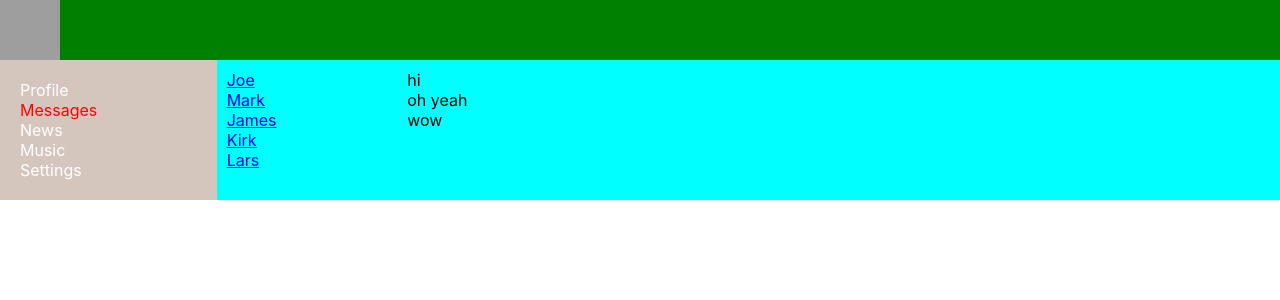
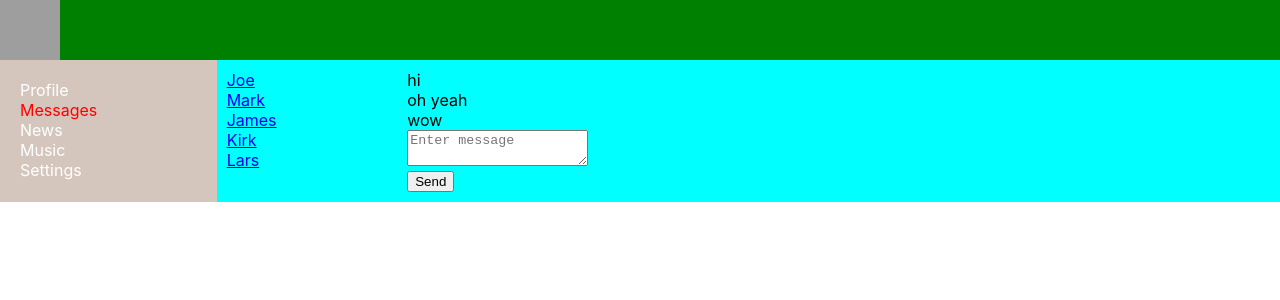
Before and after one commit to MotorheadLemmy/React_Learning, a React (Create React App) app: page /dialogs in a window 1280 px wide. Shown: the top 300 px of the page. Built offline with nearby package versions, Linux system fonts and the light colour scheme; grey boxes are pictures that could not be loaded.

Commit message:
40lesson adding messages to dialogs

```diff
--- a/src/App.js
+++ b/src/App.js
@@ -12,6 +12,7 @@
 
 const App = (props) => {
 
+
   return (
 
     <div className='app-wrapper'>
@@ -22,9 +23,13 @@
         <Route path='/profile' component={Profile} /> */}
 
           <Route path='/dialogs' render={()=> <Dialogs
-          //  dialogs={props.state.dialogsPage.dialogs}
-          //   messages={props.state.dialogsPage.messages} />} />
-          state={props.state.dialogsPage} />}  />
+
+          // messages={props.state.dialogsPage.messages}
+          // dialogs={props.state.dialogsPage.dialogs}
+          // dispatch={props.dispatch}
+          // newMessageBody={props.state.dialogsPage.newMessageBody}
+          store={props.store}
+           />} />
         <Route path='/profile' render={()=><Profile
         // posts={props.state.profilePage.posts} />} />
         profilePage={props.state.profilePage}
--- a/src/components/Dialogs/Dialogs.jsx
+++ b/src/components/Dialogs/Dialogs.jsx
@@ -2,16 +2,44 @@
 import s from './Dialogs.module.css';
 import DialogItem from './DialogItem/DialogItem';
 import Message from './Message/Message';
+import { sendMessageCreator, updateNewMessageBodyCreator } from '../../redux/state';
 
 
 const Dialogs=(props)=>{
 
 
-    let dialogsElements=props.state.dialogs.map(d=>{
+    let state=props.store.getState().dialogsPage
+
+    let dialogsElements=state.dialogs.map(d=>{
        return <DialogItem name={d.name} id={d.id} />
     });
+    // let dialogsElements=props.dialogs.map(d=>{
+    //     return <DialogItem name={d.name} id={d.id} />
+    //  });
 
-     let messagesElements=props.state.messages.map(m=> <Message message={m.message} /> )
+     let messagesElements=state.messages.map(m=> <Message message={m.message} /> )
+     let newMessageBody=state.newMessageBody
+     //let messagesElements=props.messages.map(m=> <Message message={m.message} /> )
+     //let newMessageBody=props.newMessageBody
+    //  let onSendMessageClick=()=>{
+    //     props.dispatch(sendMessageCreator())
+
+    //  }
+    //  let onNewMessageChange=(e)=>{
+    //      let body=e.target.value
+    //      props.dispatch(updateNewMessageBodyCreator(body))
+
+    //  }
+    let onSendMessageClick=()=>{
+        props.store.dispatch(sendMessageCreator())
+
+     }
+     let onNewMessageChange=(e)=>{
+         let body=e.target.value
+         props.store.dispatch(updateNewMessageBodyCreator(body))
+
+     }
+
 
 
 
@@ -22,6 +50,7 @@
     return(
         <div className={s.dialogs}>
             <div className={s.dialogItems}>
+
                {dialogsElements}
 
             </div>
@@ -29,7 +58,11 @@
                  {/* <Message message={messages[0].message}/>
                 <Message message={messages[1].message}/>
                 <Message message='wow'/>  */}
-                {messagesElements}
+                <div>{messagesElements}</div>
+                <div>
+                    <div><textarea placeholder='Enter message' onChange={onNewMessageChange} value={newMessageBody}></textarea></div>
+                    <div><button onClick={onSendMessageClick}>Send</button></div>
+                </div>
 
             </div>
         </div>
--- a/src/components/Profile/My Posts/MyPosts.jsx
+++ b/src/components/Profile/My Posts/MyPosts.jsx
@@ -1,4 +1,5 @@
 import React from 'react';
+import { addPostActionCreator, updateNewPostTextActionCreator } from '../../../redux/state';
 import s from './MyPosts.module.css';
 import Post from './Post/Post';
 const MyPosts = (props) => {
@@ -10,17 +11,20 @@
 // ]
 let postsElements=props.posts.map(p=><Post message={p.message} likesCount={p.likesCount} />)
 let newPostElement=React.createRef()
+
 let addPost=()=>{
   // let text=newPostElement.current.value
   // props.addPost(text)
   // newPostElement.current.value=''
-    props.dispatch({type:'ADD-POST'})
+    // props.dispatch({type:'ADD-POST'})
+    props.dispatch(addPostActionCreator())
 
   //props.updateNewPostText('')
 }
 let onPostChange=()=>{
   let text=newPostElement.current.value
-  let action={type:'UPDATE-NEW-POST-TEXT',newText:text}
+ // let action={type:'UPDATE-NEW-POST-TEXT',newText:text}
+  let action=updateNewPostTextActionCreator(text)
   props.dispatch(action)
 
 }
--- a/src/index.js
+++ b/src/index.js
@@ -10,9 +10,8 @@
 let rerenderEntireTree=(state)=>{
   ReactDOM.render(
     <React.StrictMode>
-      {/* <App posts={posts} messages={messages} dialogs={dialogs}/> */}
       <BrowserRouter>
-      <App state={state} dispatch={store.dispatch.bind(store)} />
+      <App state={state} dispatch={store.dispatch.bind(store)} store={store}/>
       </BrowserRouter>
     </React.StrictMode>,
     document.getElementById('root')
--- a/src/redux/state.js
+++ b/src/redux/state.js
@@ -1,3 +1,7 @@
+const UPDATE_NEW_POST_TEXT='UPDATE-NEW-POST-TEXT'
+const ADD_POST='ADD-POST'
+const UPDATE_NEW_MESSAGE_BODY='UPDATE-NEW-MESSAGE-BODY'
+const SEND_MESSAGE='SEND-MESSAGE'
 let store={
   _state:{
     profilePage:{
@@ -24,6 +28,7 @@
           {id:4,name:'Kirk'},
           {id:5,name:'Lars'},
         ],
+        newMessageBody:''
 
     }
 
@@ -39,7 +44,7 @@
  },
 
 dispatch(action){
-  if(action.type==='ADD-POST'){
+  if(action.type===ADD_POST){
     let newPost={
       id:5,
       message:this._state.profilePage.newPostText,
@@ -48,14 +53,42 @@
   this._state.profilePage.posts.push(newPost)
   this._state.profilePage.newPostText=''
   this._callSubscriber(this._state)
-  }else if(action.type==='UPDATE-NEW-POST-TEXT'){
+  }else if(action.type===UPDATE_NEW_POST_TEXT){
     this._state.profilePage.newPostText=action.newText
     this._callSubscriber(this._state)
+  }else if(action.type===UPDATE_NEW_MESSAGE_BODY){
+    this._state.dialogsPage.newMessageBody=action.body
+    this._callSubscriber(this._state)
+  }else if(action.type===SEND_MESSAGE){
+    let body=this._state.dialogsPage.newMessageBody
+    this._state.dialogsPage.newMessageBody=''
+    this._state.dialogsPage.messages.push({id:6,message:body})
+    this._callSubscriber(this._state)
+  }
+}
+}
+export const addPostActionCreator=()=>{
+  return{
+    type:ADD_POST
+  }
+}
+export const updateNewPostTextActionCreator=(text)=>{
 
+  return{
+    type:UPDATE_NEW_POST_TEXT, newText:text
   }
 }
 
+export const sendMessageCreator=()=>{
+  return{
+    type:SEND_MESSAGE
+  }
+}
+export const updateNewMessageBodyCreator=(body)=>{
 
+  return{
+    type:UPDATE_NEW_MESSAGE_BODY, body:body
+  }
 }
 
 
```
